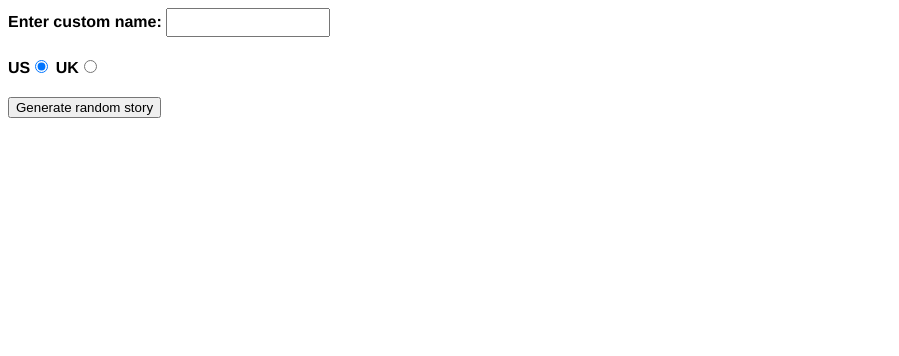
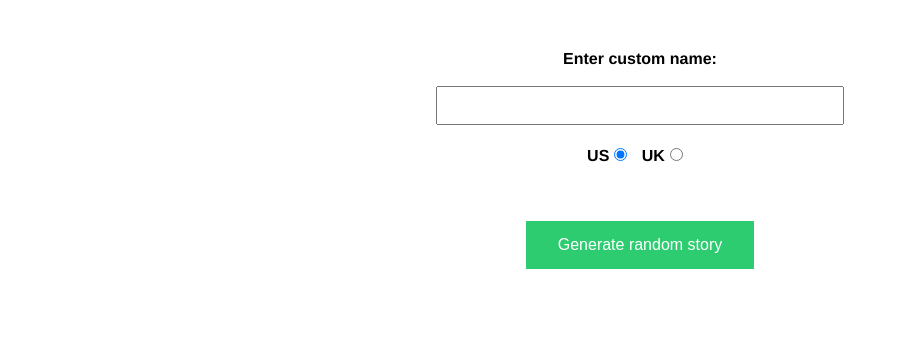
Before and after one commit to goformarty/silly-story-generator, a plain HTML site: page index.html in a window 1280 px wide. Shown: the whole page, without its empty margins (0-899 px from the left). Drawn offline with Linux system fonts and the light colour scheme.

Commit message:
styling update

```diff
--- a/style.css
+++ b/style.css
@@ -1,20 +1,39 @@
 body {
   font-family: helvetica, sans-serif;
-      width: 350px;
+  width: 50%;
+  margin: 50px auto;
 }
 label {
   font-weight: bold;
 }
+
 div {
+  width: 100%;
+  text-align: center;
   padding-bottom: 20px;
 }
 input[type="text"] {
-      padding: 5px;
-      width: 150px;
+  padding: 10px;
+  width: 60%;
+}
+
+input[type="radio"] {
+  margin-right: 10px;
+}
+button {
+    background-color: #2ecc71; /* green */
+    border: none;
+    color: white;
+    padding: 15px 32px;
+    text-align: center;
+    text-decoration: none;
+    display: inline-block;
+    font-size: 16px;
 }
 p {
-      background: #FFC125;
-      color: #5E2612;
-      padding: 10px;
+  background: #3498db;/* blue */
+  color: white;
+  padding: 15px 32px;
   visibility: hidden;
+  line-height: 1.4;
 }
```
Also changed, not shown: index.html (+4 -0 lines). Lines whose indentation alone changed are shown as unchanged.
